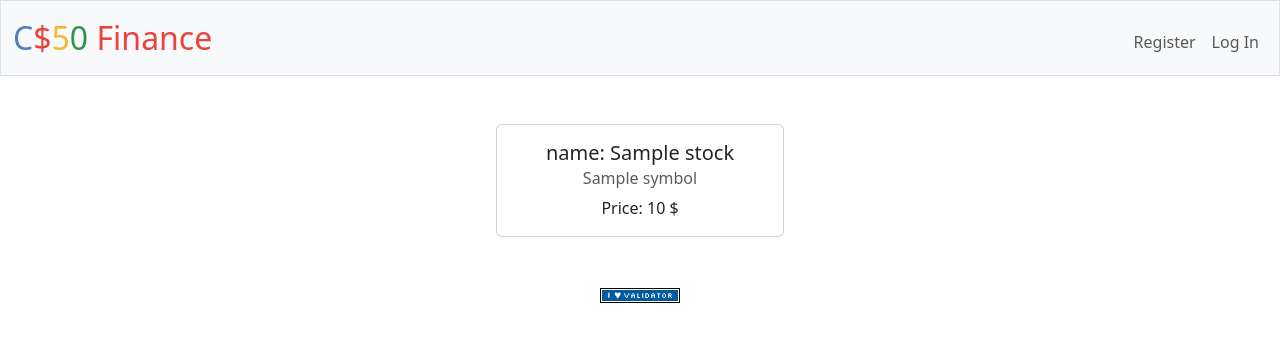
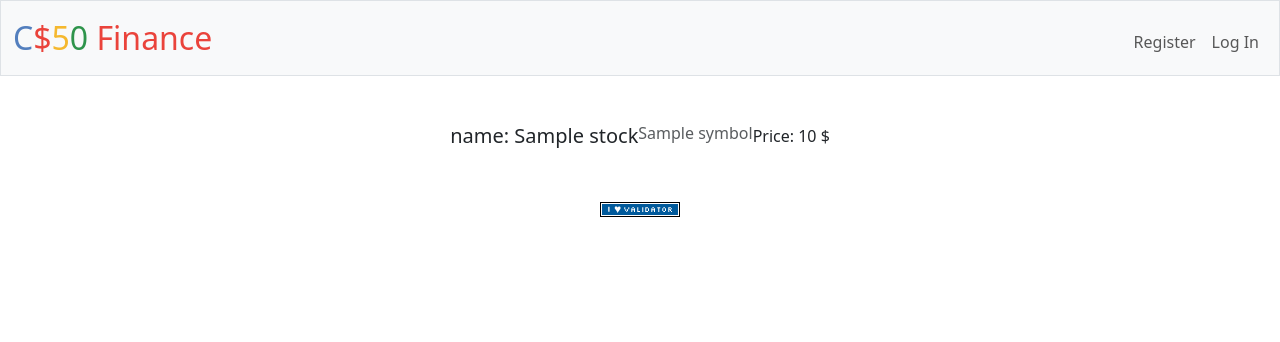
Before and after one commit to Gabrielpsr1/portfolio, a Flask app: template templates/quoted.html in a window 1280 px wide. Shown: the top 342 px of the page. Run offline with Flask 3, Linux system fonts and the light colour scheme; the template is opened without the code that fills it: most values are stand-ins (such as "Sample title", 1, 10 or a date in 2020); some libraries are stand-ins or nearby versions.

Commit message:
automated commit by check50 [check50=True]

```diff
--- a/templates/quoted.html
+++ b/templates/quoted.html
@@ -6,12 +6,12 @@
 
 {% block main %}
     <div class="d-flex justify-content-center">
-        <div class="card" style="width: 18rem;">
-            <div class="card-body">
+
+
                 <h5 class="card-title">name: {{ stock.name }}</h5>
                 <h6 class="card-subtitle mb-2 text-muted">{{ stock.symbol }}</h6>
                 <p class="card-text">Price: {{ stock.price }} $</p>
-            </div>
-        </div>
+
+
     </div>
 {% endblock %}
```
Also changed, not shown: 1 other file.
